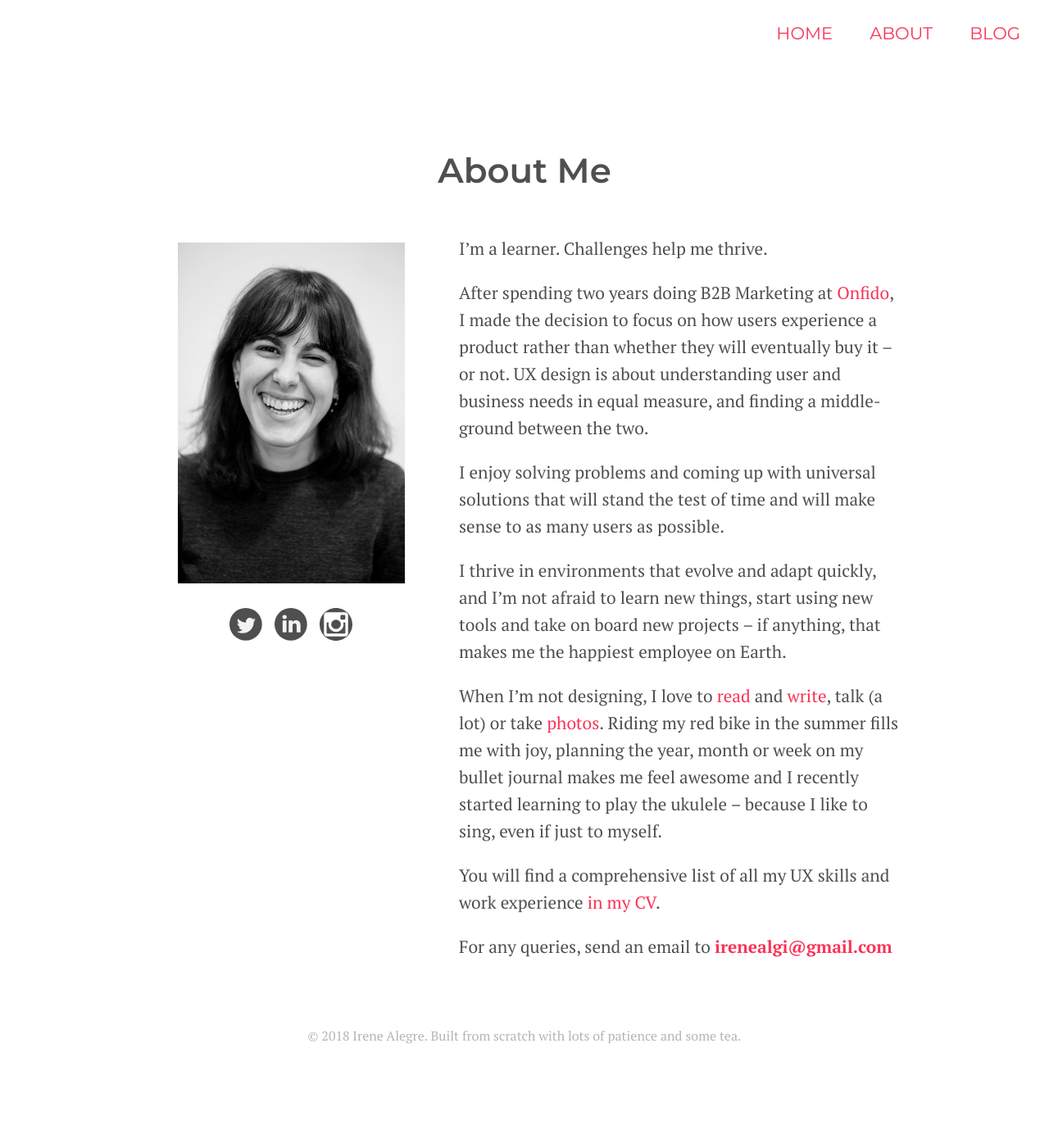
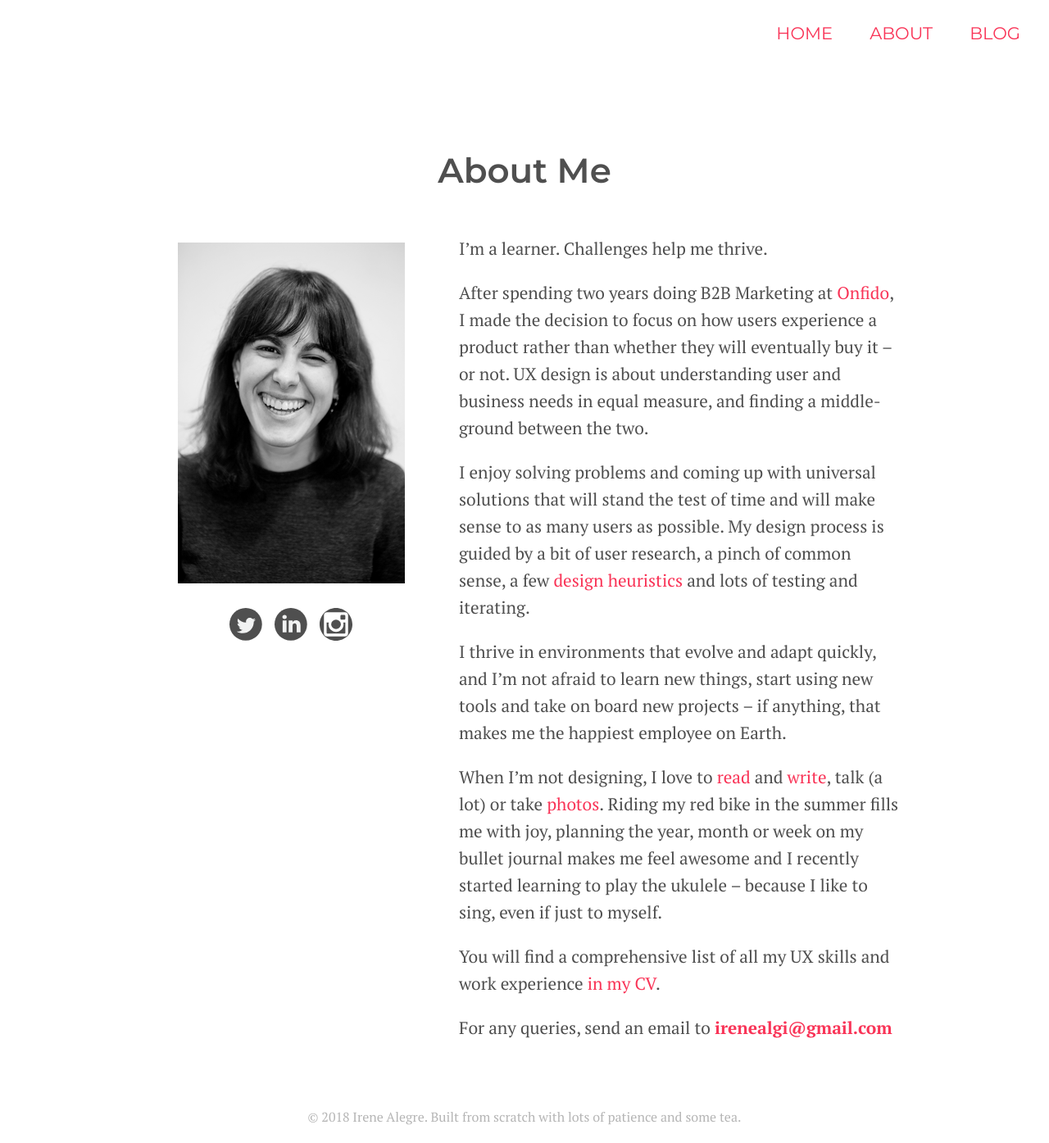
Before and after one commit to irenealgi/irenealegre.com, a Jekyll site: the page built from about.md, in a window 1280 px wide. Shown: the whole page at 82% size. Built offline with Jekyll 4.4.1, drawn with Linux system fonts in a browser that asks for light colours; before the commit the page ends 1296 px from its top, so only the background shows below that.

Commit message:
adding copy to about page
Former-commit-id: 85658158d25056f507131d0b4d6e77bf0bbcd0f9

```diff
--- a/about.md
+++ b/about.md
@@ -7,7 +7,7 @@ I’m a learner. Challenges help me thrive.
 
 After spending two years doing B2B Marketing at [Onfido](https://onfido.com/){:target="_blank"}, I made the decision to focus on how users experience a product rather than whether they will eventually buy it – or not. UX design is about understanding user and business needs in equal measure, and finding a middle-ground between the two.
 
-I enjoy solving problems and coming up with universal solutions that will stand the test of time and will make sense to as many users as possible.
+I enjoy solving problems and coming up with universal solutions that will stand the test of time and will make sense to as many users as possible. My design process is guided by a bit of user research, a pinch of common sense, a few [design heuristics](https://www.nngroup.com/articles/ten-usability-heuristics/){:target="_blank"} and lots of testing and iterating.
 
 I thrive in environments that evolve and adapt quickly, and I’m not afraid to learn new things, start using new tools and take on board new projects – if anything, that makes me the happiest employee on Earth.
 
```
